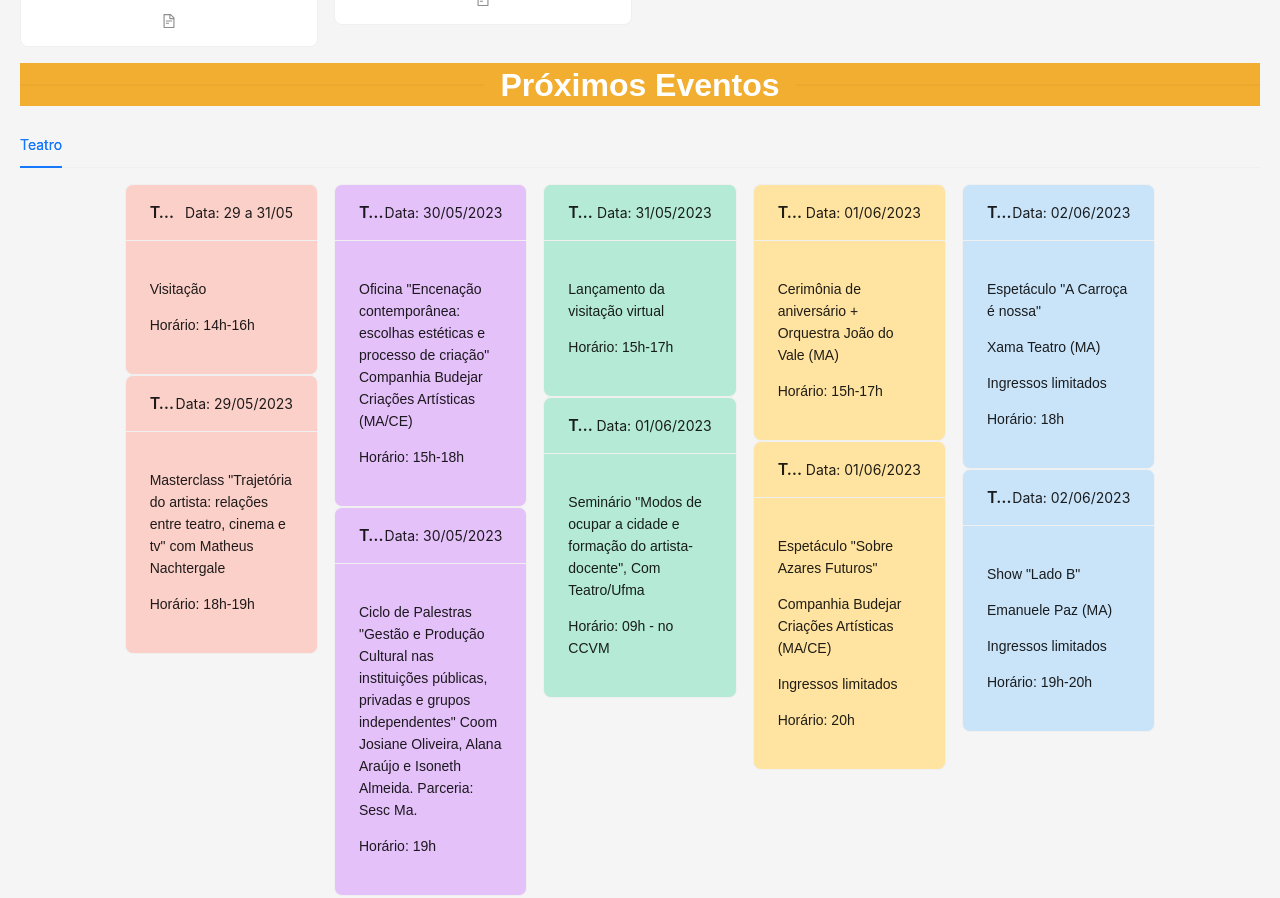
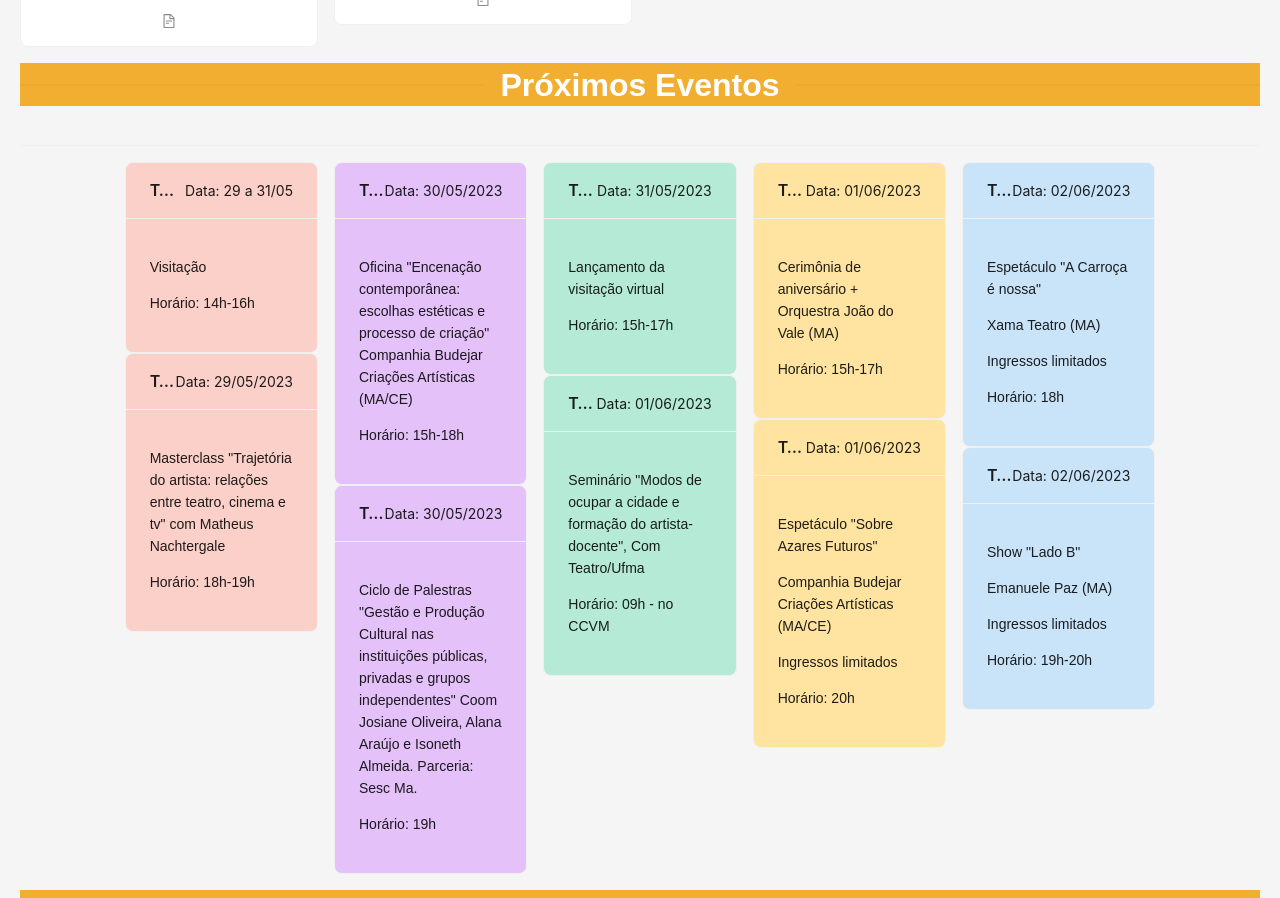
Before and after one commit to lucyfurt/SITE-TEATRO-ARTHUR-AZEVEDO-REACT-JAVASCRIPT, a React (Create React App) app: page / in a window 1280 px wide. Shown: the part 1400-2298 px from the top of the page. Built offline with nearby package versions, Linux system fonts and the light colour scheme.

Commit message:
retirada de titulo programacao

```diff
--- a/src/components/Content/Programacao.js
+++ b/src/components/Content/Programacao.js
@@ -9,7 +9,7 @@ const TheatreSchedule = () => {
     return (
         <div>
             <Tabs defaultActiveKey="1">
-                <TabPane tab="Teatro" key="1">
+                <TabPane key="1">
                     <Row gutter={[16, 16]} justify="center">
                         <Col xs={24} sm={12} md={8} lg={6} xl={4}>
                             <Card
```
